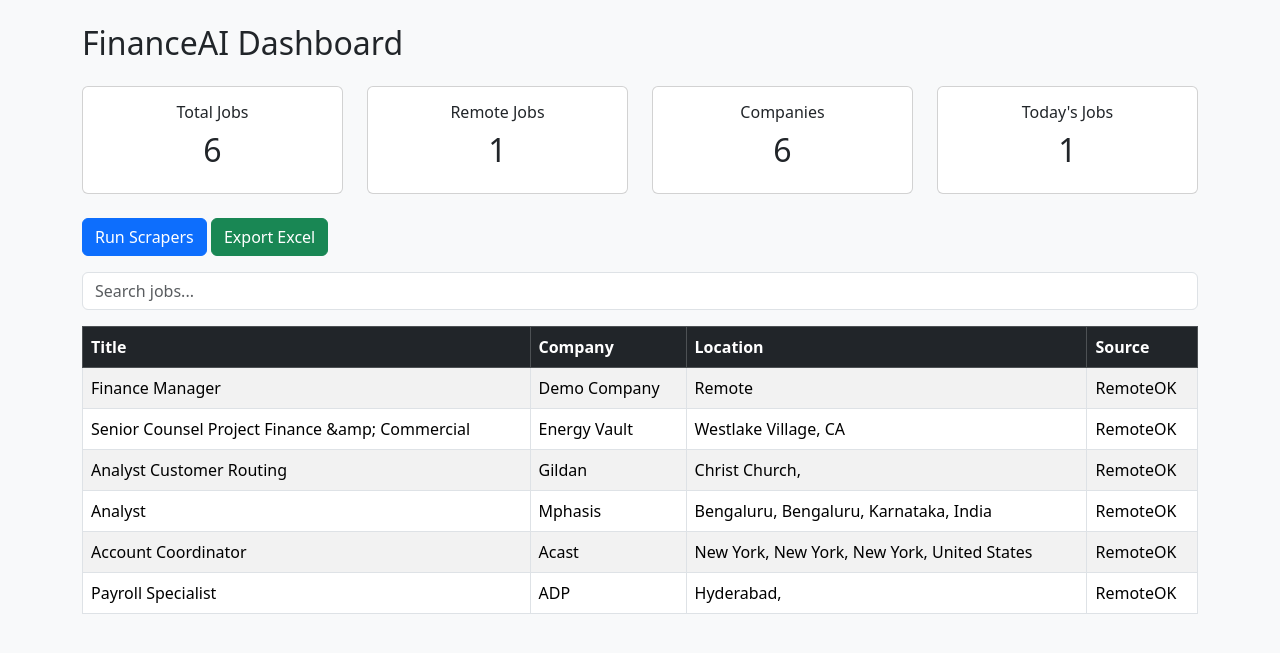
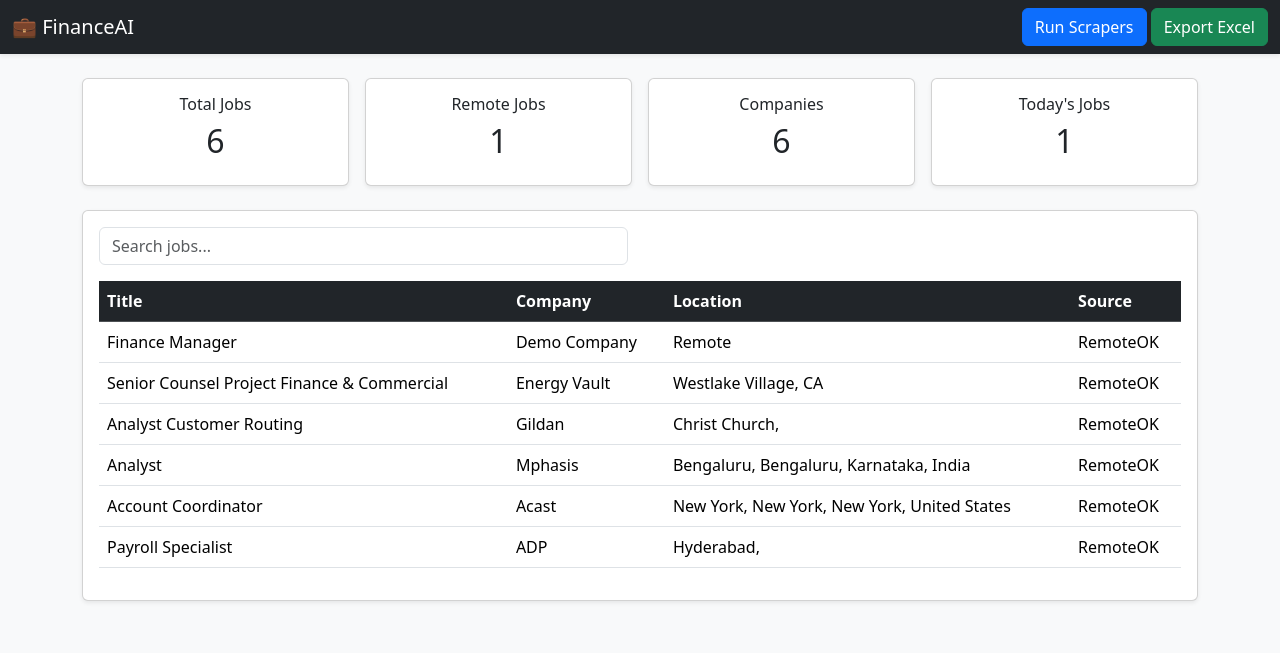
Before and after one commit to chava111/FinanceAI, a FastAPI app: page / in a window 1280 px wide. Shown: the top 653 px of the page. Run offline with FastAPI, Linux system fonts and the light colour scheme; data comes from the database, SQL or seed files in the repository; both versions use the stored data as it was after the commit.

Commit message:
Sprint 3 - Dashboard connected to scraper

```diff
--- a/app.py
+++ b/app.py
@@ -1,10 +1,12 @@
 from fastapi import FastAPI, Request
+from fastapi.responses import RedirectResponse
 from fastapi.staticfiles import StaticFiles
 from fastapi.templating import Jinja2Templates
 from sqlalchemy.orm import Session
 
 from database import SessionLocal
 from models import Job
+from scrapers.engine import run_all_scrapers
 
 app = FastAPI(title="FinanceAI")
 
@@ -13,35 +15,76 @@ app.mount("/static", StaticFiles(directory="static"), name="static")
 templates = Jinja2Templates(directory="templates")
 
 
-@app.get("/")
-async def dashboard(request: Request):
-
+def get_dashboard_data():
     db: Session = SessionLocal()
 
-    jobs = db.query(Job).all()
+    try:
+        jobs = db.query(Job).all()
 
-    total_jobs = len(jobs)
+        total_jobs = len(jobs)
 
-    remote_jobs = len(
-        [j for j in jobs if j.location and "remote" in j.location.lower()]
-    )
+        remote_jobs = len([
+            j for j in jobs
+            if j.location and "remote" in j.location.lower()
+        ])
 
-    companies = len(
-        set(j.company for j in jobs if j.company)
-    )
+        companies = len(set(
+            j.company for j in jobs
+            if j.company
+        ))
 
-    today_jobs = len(
-        [j for j in jobs if j.posted == "Today"]
-    )
+        today_jobs = len([
+            j for j in jobs
+            if j.posted and "today" in str(j.posted).lower()
+        ])
 
-    return templates.TemplateResponse(
-        request=request,
-        name="index.html",
-        context={
+        return {
             "total_jobs": total_jobs,
             "remote_jobs": remote_jobs,
             "companies": companies,
             "today_jobs": today_jobs,
             "jobs": jobs
         }
+
+    finally:
+        db.close()
+
+
+@app.get("/")
+async def dashboard(request: Request):
+
+    data = get_dashboard_data()
+
+    return templates.TemplateResponse(
+        request=request,
+        name="index.html",
+        context={
+            "request": request,
+            **data
+        }
     )
+
+
+@app.get("/run-scrapers")
+async def run_scrapers():
+
+    db = SessionLocal()
+
+    try:
+        added = run_all_scrapers(db)
+        print(f"Jobs Added : {added}")
+
+    finally:
+        db.close()
+
+    return RedirectResponse(
+        url="/",
+        status_code=303
+    )
+
+
+@app.get("/health")
+async def health():
+    return {
+        "status": "ok"
+    }
--- a/templates/index.html
+++ b/templates/index.html
@@ -4,28 +4,51 @@
 <head>
 
     <meta charset="UTF-8">
+    <meta name="viewport" content="width=device-width, initial-scale=1">
 
-    <title>FinanceAI Dashboard</title>
+    <title>FinanceAI</title>
 
     <link href="https://cdn.jsdelivr.net/npm/bootstrap@5.3.3/dist/css/bootstrap.min.css" rel="stylesheet">
+
+    <link rel="stylesheet" href="/static/style.css">
 
 </head>
 
 <body class="bg-light">
 
-<div class="container py-4">
+<nav class="navbar navbar-dark bg-dark shadow-sm">
 
-    <h2 class="mb-4">
-        FinanceAI Dashboard
-    </h2>
+    <div class="container-fluid">
 
-    <div class="row mb-4">
+        <span class="navbar-brand mb-0 h1">
+            💼 FinanceAI
+        </span>
+
+        <div>
+
+            <a href="/run-scrapers" class="btn btn-primary">
+                Run Scrapers
+            </a>
+
+            <button class="btn btn-success">
+                Export Excel
+            </button>
+
+        </div>
+
+    </div>
+
+</nav>
+
+<div class="container mt-4">
+
+    <div class="row g-3">
 
         <div class="col-md-3">
 
-            <div class="card text-center">
+            <div class="card shadow-sm">
 
-                <div class="card-body">
+                <div class="card-body text-center">
 
                     <h6>Total Jobs</h6>
 
@@ -39,9 +62,9 @@
 
         <div class="col-md-3">
 
-            <div class="card text-center">
+            <div class="card shadow-sm">
 
-                <div class="card-body">
+                <div class="card-body text-center">
 
                     <h6>Remote Jobs</h6>
 
@@ -55,9 +78,9 @@
 
         <div class="col-md-3">
 
-            <div class="card text-center">
+            <div class="card shadow-sm">
 
-                <div class="card-body">
+                <div class="card-body text-center">
 
                     <h6>Companies</h6>
 
@@ -71,9 +94,9 @@
 
         <div class="col-md-3">
 
-            <div class="card text-center">
+            <div class="card shadow-sm">
 
-                <div class="card-body">
+                <div class="card-body text-center">
 
                     <h6>Today's Jobs</h6>
 
@@ -87,24 +110,24 @@
 
     </div>
 
-    <div class="mb-3">
+    <div class="card shadow-sm mt-4">
 
-        <button class="btn btn-primary">
-            Run Scrapers
-        </button>
+        <div class="card-body">
 
-        <button class="btn btn-success">
-            Export Excel
-        </button>
+            <div class="row mb-3">
+
+                <div class="col-md-6">
+
+                    <input
+                        id="searchInput"
+                        class="form-control"
+                        placeholder="Search jobs...">
 
                 </div>
 
-    <input
-            type="text"
-            class="form-control mb-3"
-            placeholder="Search jobs...">
+            </div>
 
-    <table class="table table-striped table-bordered">
+            <table class="table table-hover" id="jobsTable">
 
                 <thead class="table-dark">
 
@@ -130,7 +153,7 @@
 
                     <tr>
 
-                <td>{{ job.title }}</td>
+                        <td>{{ job.title|safe }}</td>
 
                         <td>{{ job.company }}</td>
 
@@ -146,8 +169,10 @@
 
                     <tr>
 
-                <td colspan="4" class="text-center">
+                        <td colspan="4" class="text-center text-muted">
+
                             No jobs available
+
                         </td>
 
                     </tr>
@@ -160,6 +185,12 @@
 
         </div>
 
+    </div>
+
+</div>
+
+<script src="/static/script.js"></script>
+
 </body>
 
 </html>
```
Also changed, not shown: scrapers/engine.py (+19 -3 lines), scrapers/remoteok.py (+58 -25 lines), financeod.db. Lines whose indentation alone changed are shown as unchanged.
